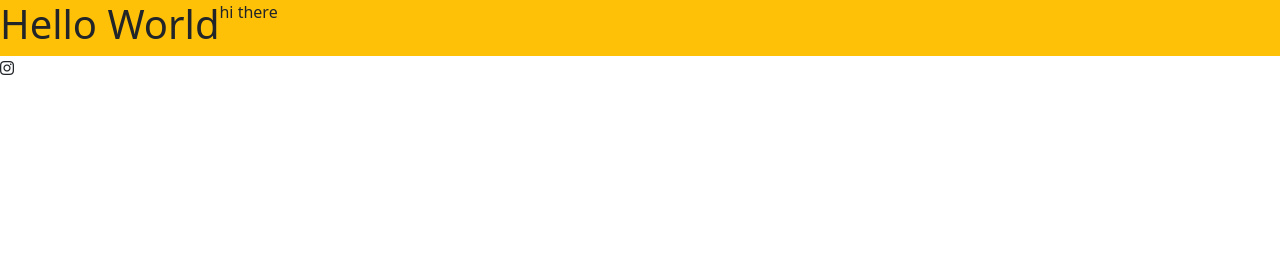
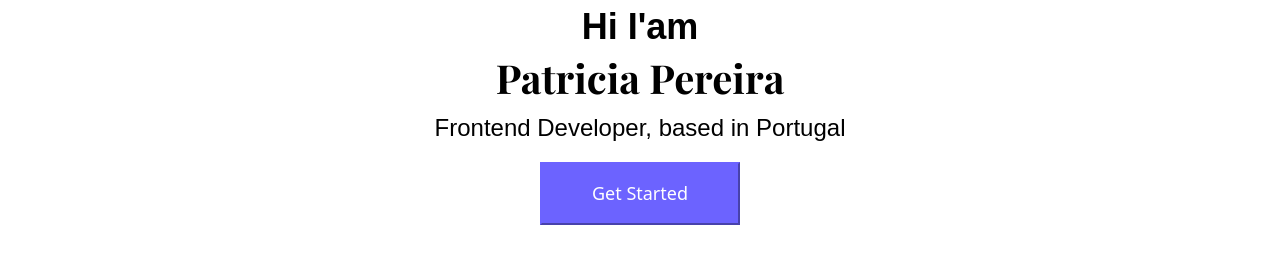
Before and after one commit to dsleazii/Sample-Test-2, a plain HTML site: page index.html in a window 1280 px wide. Drawn offline with nearby package versions, Linux system fonts and the light colour scheme.

Commit message:
fixed the css, added the layout new layout  , change text , added a button

```diff
--- a/index.html
+++ b/index.html
@@ -3,7 +3,7 @@
   <head>
     <meta charset="UTF-8" />
     <meta name="viewport" content="width=device-width, initial-scale=1.0" />
-    <link href=" stylesheet" rel="style.css" />
+    <link rel= "stylesheet" href="style.css" />
      <script src="https://kit.fontawesome.com/a076d05399.js" crossorigin="anonymous"></script>
     <link
       href="https://cdn.jsdelivr.net/npm/bootstrap@5.3.2/dist/css/bootstrap.min.css"
@@ -28,11 +28,12 @@
   </head>
   <body>
 
-    <div class="d-flex bg-warning">
-      <h1>Hello World</h1>
-      <p>hi there</p>
-    </div>
-    <i class="fa-brands fa-instagram"></i>
+    <header> Hi I'am
+      <h1> Patricia Pereira </h1>
+    </header>
+    <p>Frontend Developer, based in Portugal</p>
+
+    <button  class="word" type="button"> Get Started</button>
 
   </body>
 </html>
--- a/style.css
+++ b/style.css
@@ -1,12 +1,52 @@
-h1 {
-  font-family: "Playfair Display", serif;
-  font-style: bold;
+*{text-align: center;
+  color: #f9f7fe;
+margin:1440 900;
+
 }
 
+header{
+  font-family: 'Poppins', sans-serif;
+  font-style: bold;
+  font-size: 36px;
+  line-height: 54px;
+  font-weight: 700;
+  margin: 130 54;
+  color:black;
+}
+
+h1{
+  font-family: 'Playfair Display', serif;
+  font-size:96px;
+  line-height: 127.97px;
+  font-weight: 700;
+padding: 693 128;
+color:black;
+
+}
 p {
-  font-family: "Playfair Display", serif;
+ font-family: 'Poppins', sans-serif;
+  font-size: 24px;
+  line-height: 36px;
+  font-weight: 400;
+padding:462 36 ;
+  color:black;
+}
+
+.word{ color: white;
+  padding: 18 30 ;
+  width:200px;
   font-size: 18px;
   line-height: 27px;
-  font-weight: 700;
+}
 
+
+button{
+  background-color: #6C63FF;
+  padding: 18 30 ;
+  width:200px;
+  margin-top: 566px;
+  margin-left: 618px;
+  border-radius: 4px;
+  height: 63px;
+  border-color: #6C63FF;
 }
```
